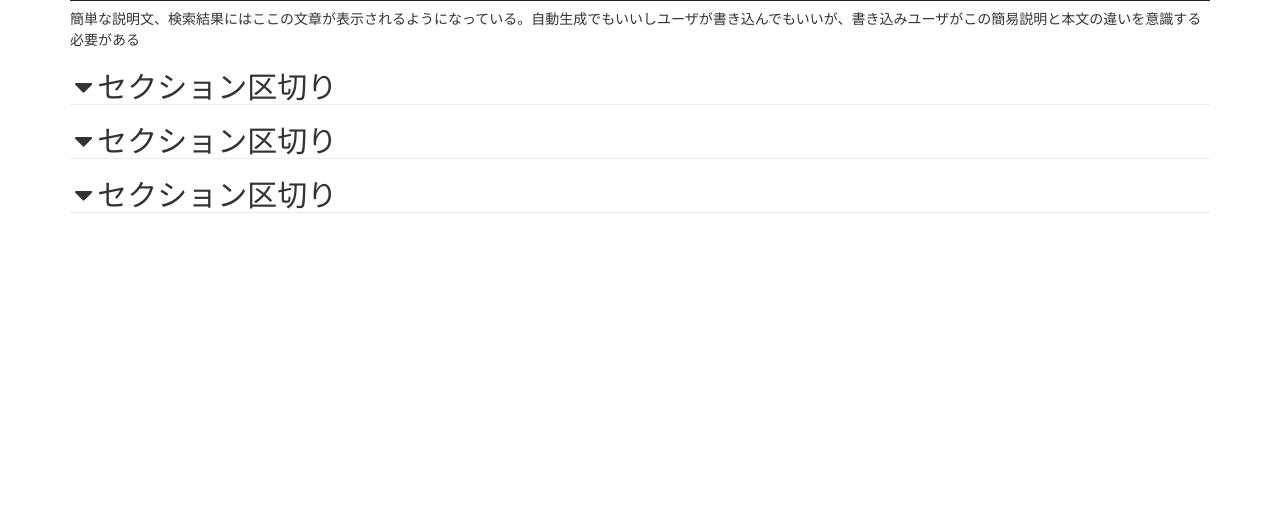
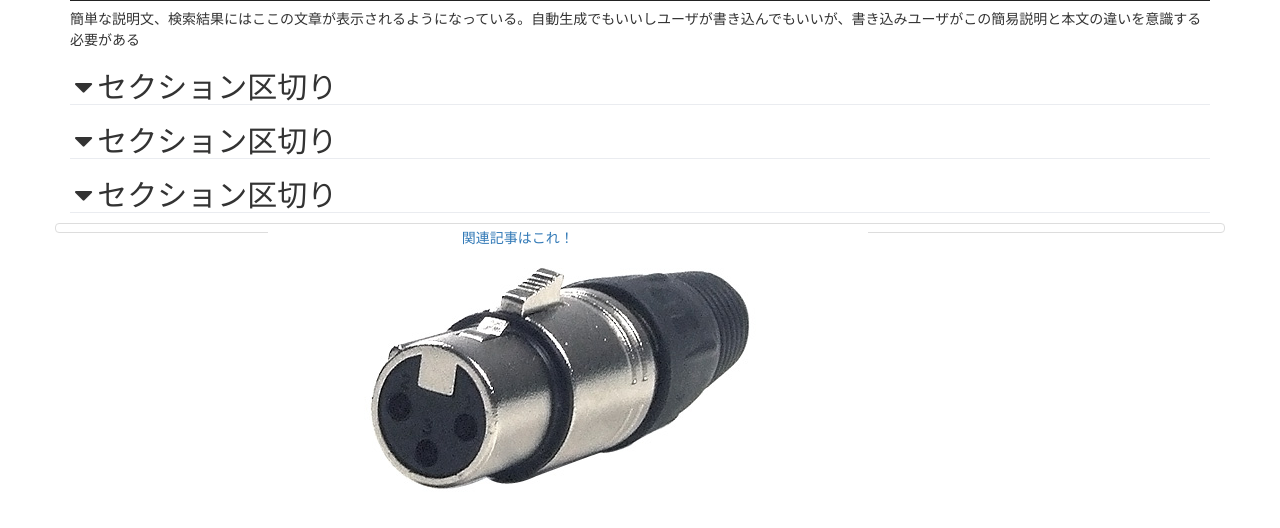
Before and after one commit to MagmaChocolate/LBT_Wiki, a PHP site: page / in a window 1280 px wide. Shown: the part 389-917 px from the top of the page. Before the commit the page ends 602 px from the top, so only its background shows below. Run offline with PHP 8.4, Linux system fonts and the light colour scheme.

Commit message:
[working]

```diff
--- a/index.html
+++ b/index.html
@@ -88,6 +88,14 @@
         <p>段落で落とすサンプルサンプルサンプルサンプルサンプルサンプルサンプルサンプルサンプルサンプルサンプルサンプルサンプルサンプルサンプル</p>
       </div>
     </div>
+    <div class="relation-entry">  <!-- 関連記事 -->
+      <div class="row">
+        <a href="hoge" class="thumbnail">
+          <div class="col-xs-2 col-xs-offset-2"><img src="./resource/img/xlr-600x300.jpg" class="relation-entry-img"/></div> <!-- 関連記事のアイキャッチ画像 -->
+          <div class="col-xs-6">関連記事はこれ！</div>
+        </a>
+      </div>
+    </div>
   </div>
 </div>
 
--- a/resource/view.css
+++ b/resource/view.css
@@ -144,3 +144,8 @@ div.main-text-in-section p{ /* 文章 */
   margin-bottom: 16px;
   line-height: 1.5em;
 }
+
+
+img.relation-entry-img{
+  margin: 0px;
+}
```
